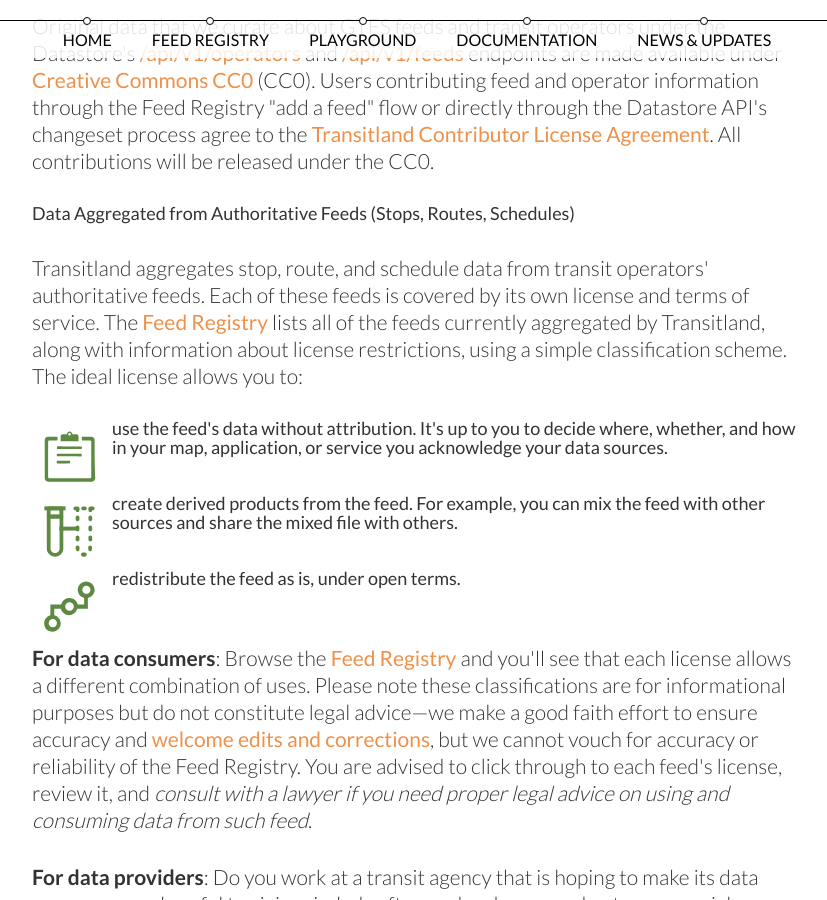
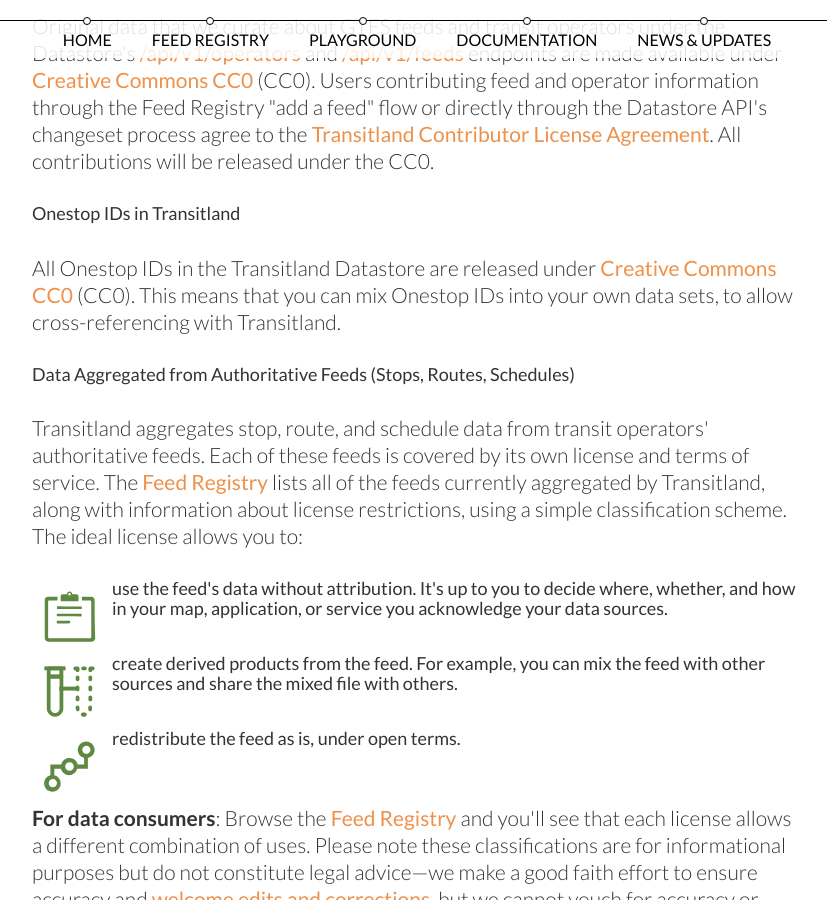
Before and after one commit to transitland/www-transit-land, a Jekyll site: the page built from an-open-project/index.html, in a window 1280 px wide and 900 px high, scrolled down 624 px. Shown: the whole window, without its empty margins (223-1050 px from the left). Built offline with Jekyll 4.4.1, drawn with Linux system fonts in a browser that asks for light colours; nearby versions of some CDN libraries.

Commit message:
data licensing: clarify that Onestop IDs are CC0

```diff
--- a/an-open-project/index.html
+++ b/an-open-project/index.html
@@ -17,6 +17,9 @@
 
       <h4>Original Data in Transitland (Operators and Feeds)</h4>
       <p>Original data that we curate about GTFS feeds and transit operators under the Datastore's <a href="https://transit.land/api/v1/operators">/api/v1/operators</a> and <a href="https://transit.land/api/v1/feeds">/api/v1/feeds</a> endpoints are made available under <a href="https://creativecommons.org/publicdomain/zero/1.0/legalcode">Creative Commons CC0</a> (CC0). Users contributing feed and operator information through the Feed Registry "add a feed" flow or directly through the Datastore API's changeset process agree to the <a href="/an-open-project/contributor-agreement.html">Transitland Contributor License Agreement</a>. All contributions will be released under the CC0.</p>
+
+      <h4>Onestop IDs in Transitland</h4>
+      <p>All Onestop IDs in the Transitland Datastore are released under <a href="https://creativecommons.org/publicdomain/zero/1.0/legalcode">Creative Commons CC0</a> (CC0). This means that you can mix Onestop IDs into your own data sets, to allow cross-referencing with Transitland.</p>
 
       <a name="aggregated-data"></a>
       <h4>Data Aggregated from Authoritative Feeds (Stops, Routes, Schedules)</h4>
```
